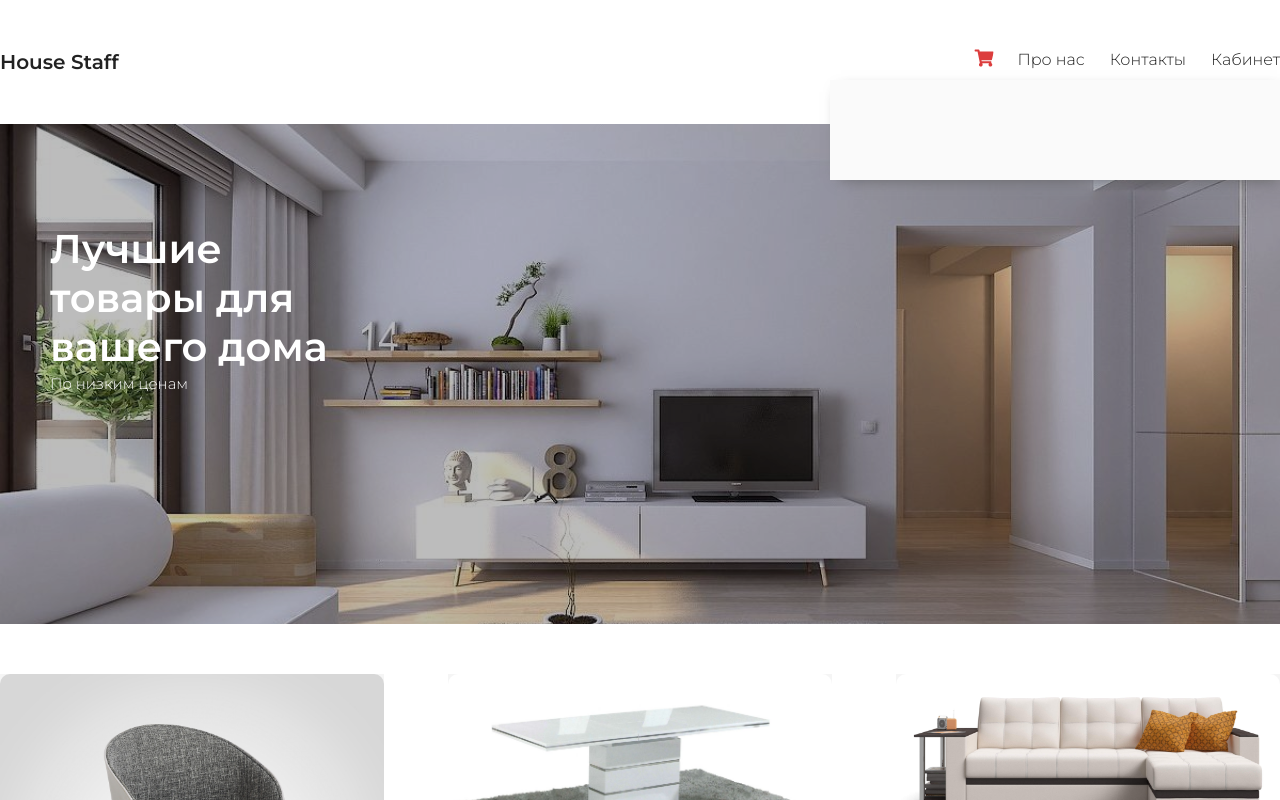
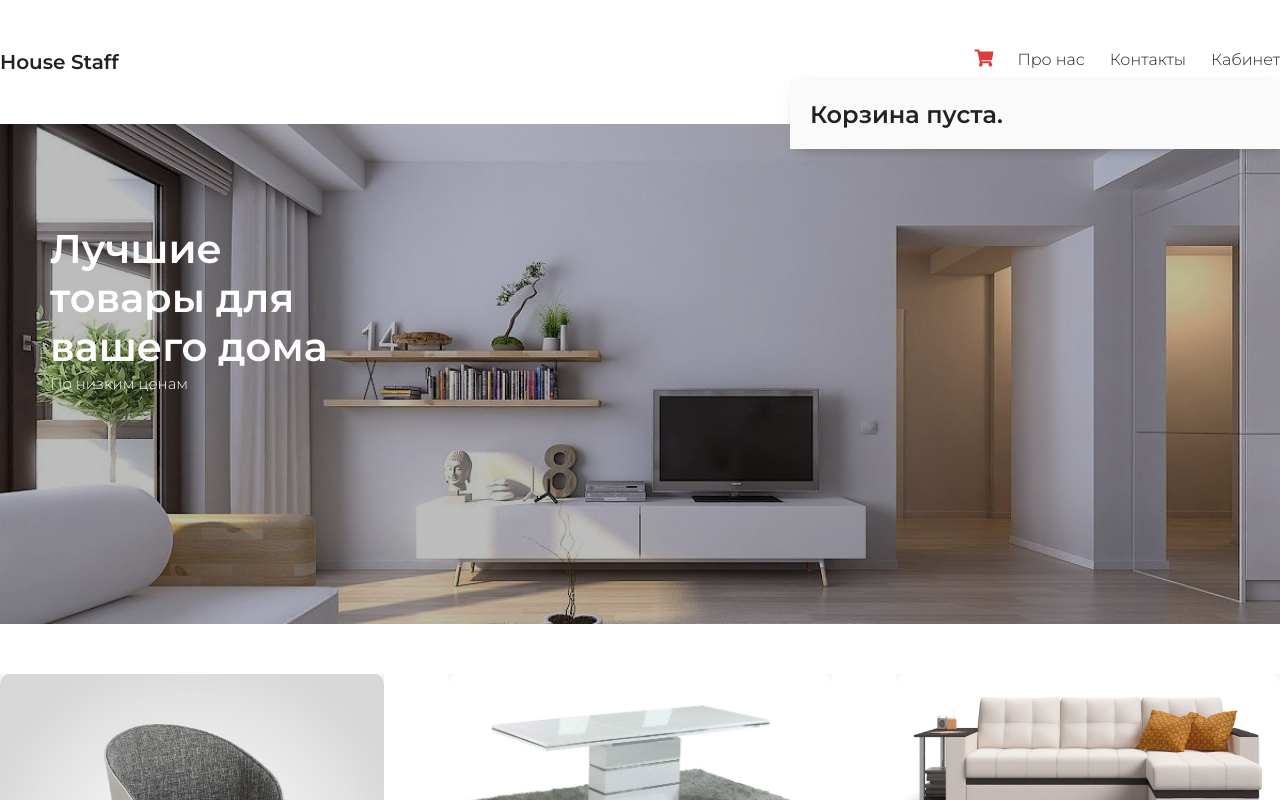
Before and after one commit to Hades-des/shop-reborn, a React (Create React App) app: page / in a window 1280 px wide. Both pictures are taken after a click on the icon 984 px from the left and 58 px from the top of the page. Shown: the top 800 px of the page. Built offline with nearby package versions, Linux system fonts and the light colour scheme.

Commit message:
add holoow cart

```diff
--- a/src/components/Header.js
+++ b/src/components/Header.js
@@ -1,6 +1,20 @@
 import React, { useState } from 'react'
 import {FaShoppingCart} from "react-icons/fa";
 import Order from './Order';
+
+const showOrders = (props) => {
+  return(
+  <div>
+    {props.orders.map(el => (
+      <Order key={el.id} item={el} />
+    ))}
+  </div>
+  )
+}
+
+const showNothing = () => {
+  return(<div className='empty'><h2>Корзина пуста.</h2></div>)
+}
 
 export default function Header(props) {
   let[cartOpen, setCartOpen] = useState(false)
@@ -18,9 +32,9 @@ export default function Header(props) {
 
             {cartOpen && (
               <div className='shop-cart'>
-                {props.orders.map(el => (
-                  <Order key={el.id} item={el}/>
-                ))}
+                {props.orders.length > 0 ?
+                 showOrders(props):showNothing()
+                }
               </div>
             )}
         </div>
--- a/src/index.css
+++ b/src/index.css
@@ -68,11 +68,12 @@ header .shop-cart{
     top: 30px;
     right: 0;
     width: 450px;
-    min-height: 100px;
     background-color: #fafafa;
     -webkit-box-shadow: 4px 5px 15px -7px #606060;
     box-shadow: 4px 5px 15px -7px #606060;
     z-index: 1000;
+
+    padding: 20px;
 }
 
 header .shop-cart .item{
```
